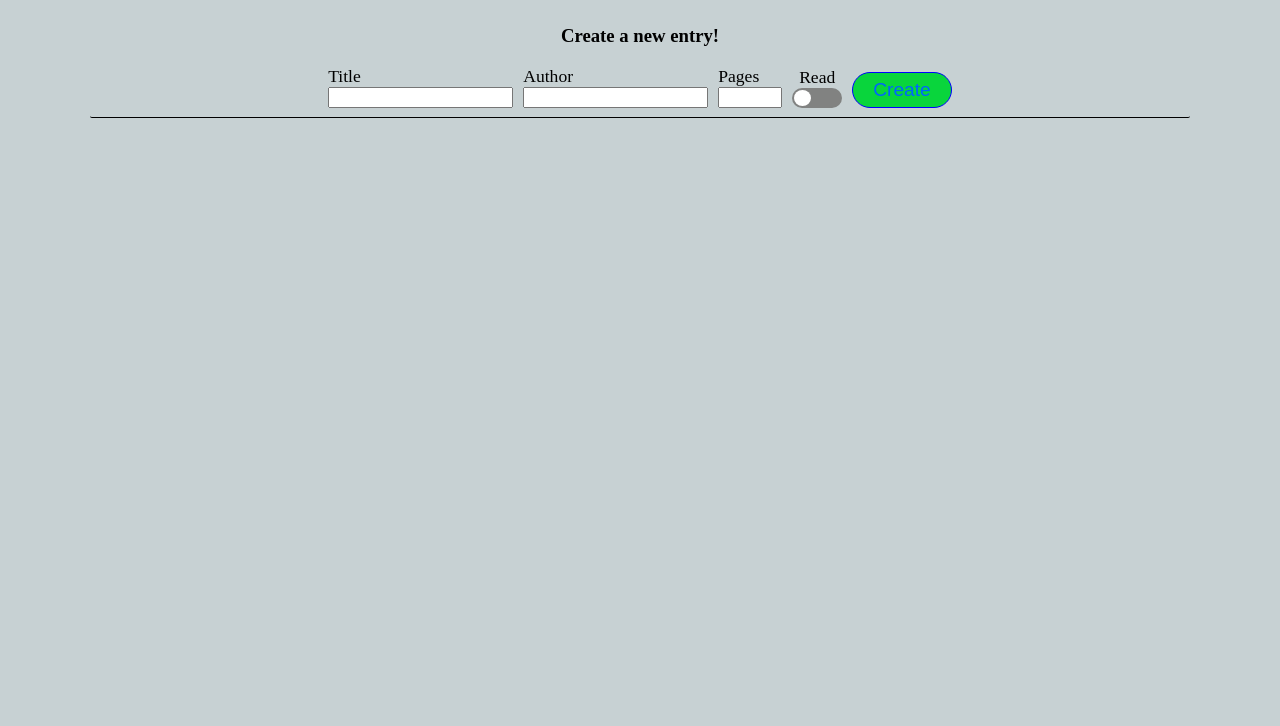
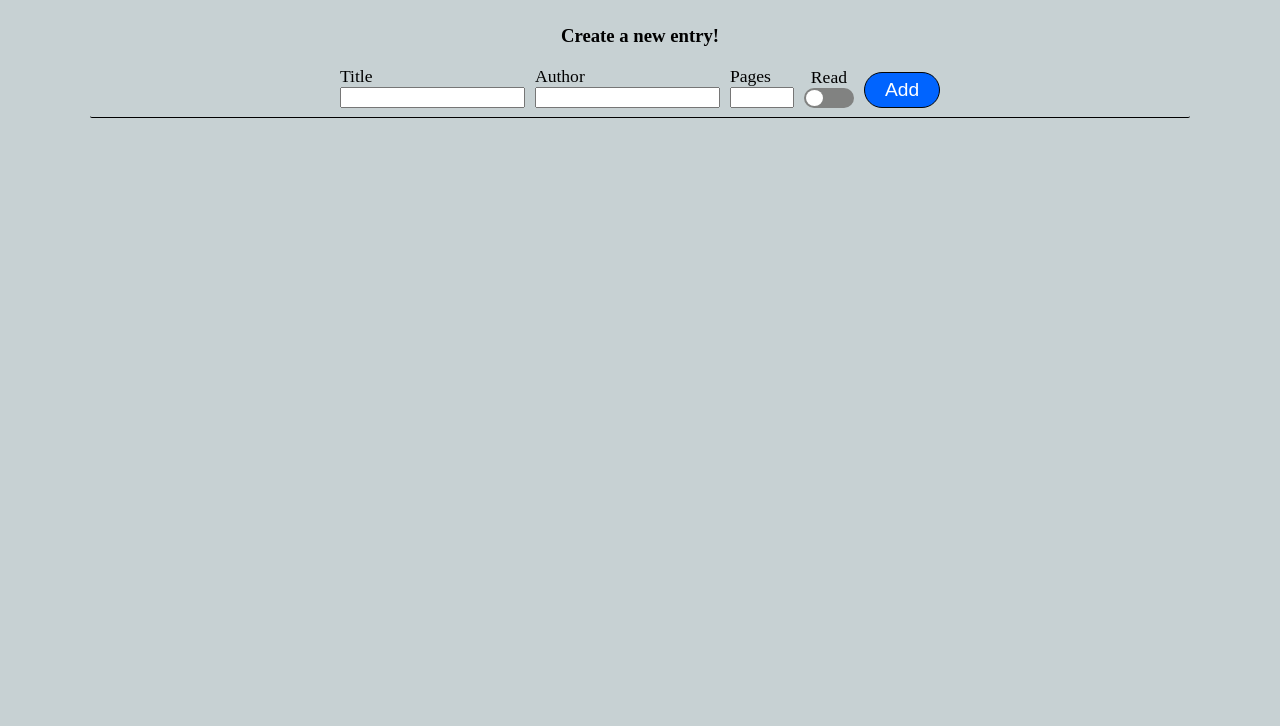
Before and after one commit to XenoNick/odin-library, a website: page index.html in a window 1280 px wide. Shown: the part 90-816 px from the top of the page. Drawn offline with Linux system fonts and the light colour scheme.

Commit message:
Restyle the add button in the header

```diff
--- a/index.html
+++ b/index.html
@@ -33,7 +33,7 @@
               <span class="slider"></span>
             </label>
           </div>
-          <button type="button" class="create-button">Create</button>
+          <button type="button" class="add-button">Add</button>
         </form>
       </header>
       <main class="main"></main>
--- a/styles.css
+++ b/styles.css
@@ -35,22 +35,24 @@ form {
   display: flex;
   flex-direction: column;
 }
-.create-button {
+/* Add Button */
+.add-button {
   align-self: flex-end;
   padding: 6px 20px;
   font-size: 1.2rem;
-  color: #0064ff;
-  background-color: #09d53c;
-  border: 1px solid blue;
+  color: #fff;
+  background-color: #0064ff;
+  border: 1px solid #040404;
   border-radius: 20px;
 }
-.create-button:hover {
-  outline: 2px solid blue;
+.add-button:hover {
+  outline: 2px solid #000;
   cursor: pointer;
 }
-.create-button:active {
-  outline: 3px solid blue;
+.add-button:active {
+  outline: 3px solid #00ff70;
 }
+/* Toggle switch */
 .input label {
   font-size: 1.1rem;
 }
@@ -90,7 +92,7 @@ input[type='checkbox'] {
   margin-left: 2px;
 }
 #read:checked + .slider::before {
-  transform: translateX(28px);
+  transform: translateX(29px);
 }
 #read:checked + .slider {
   background-color: #0064ff;
```
